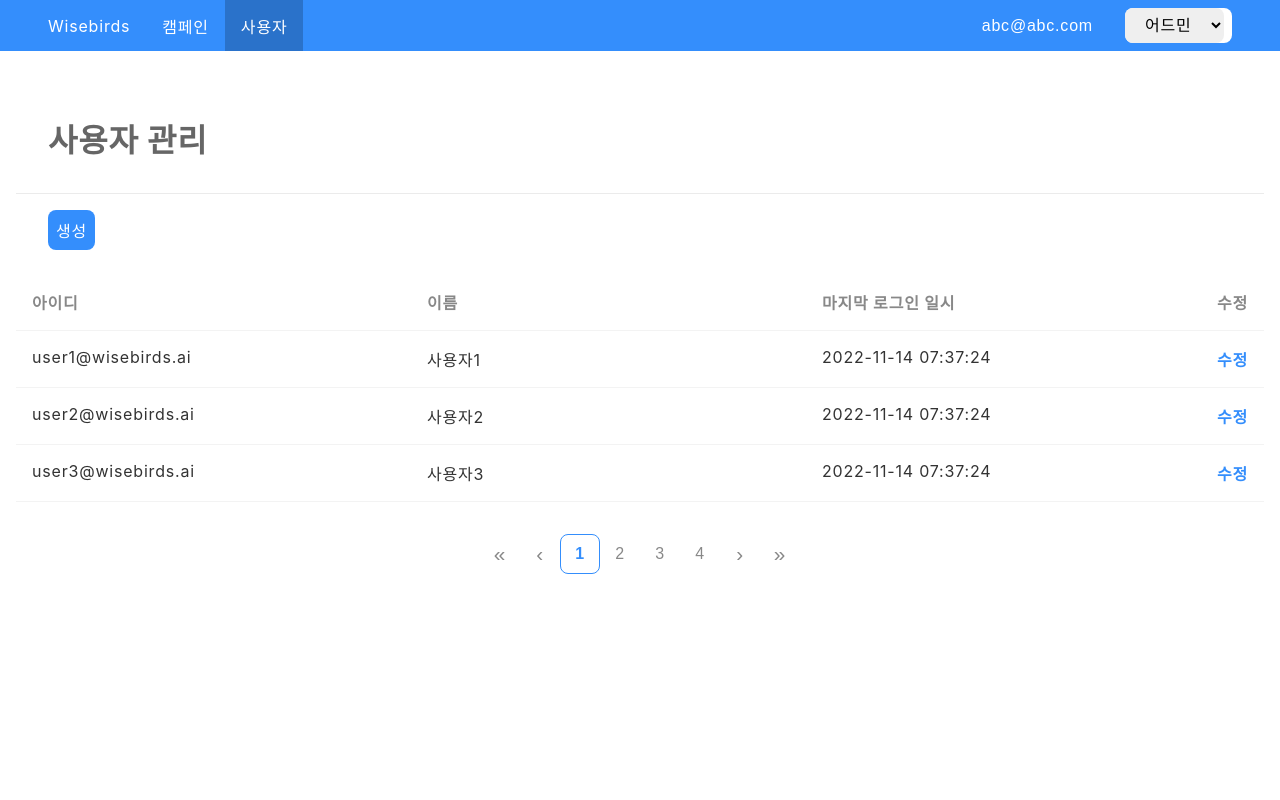
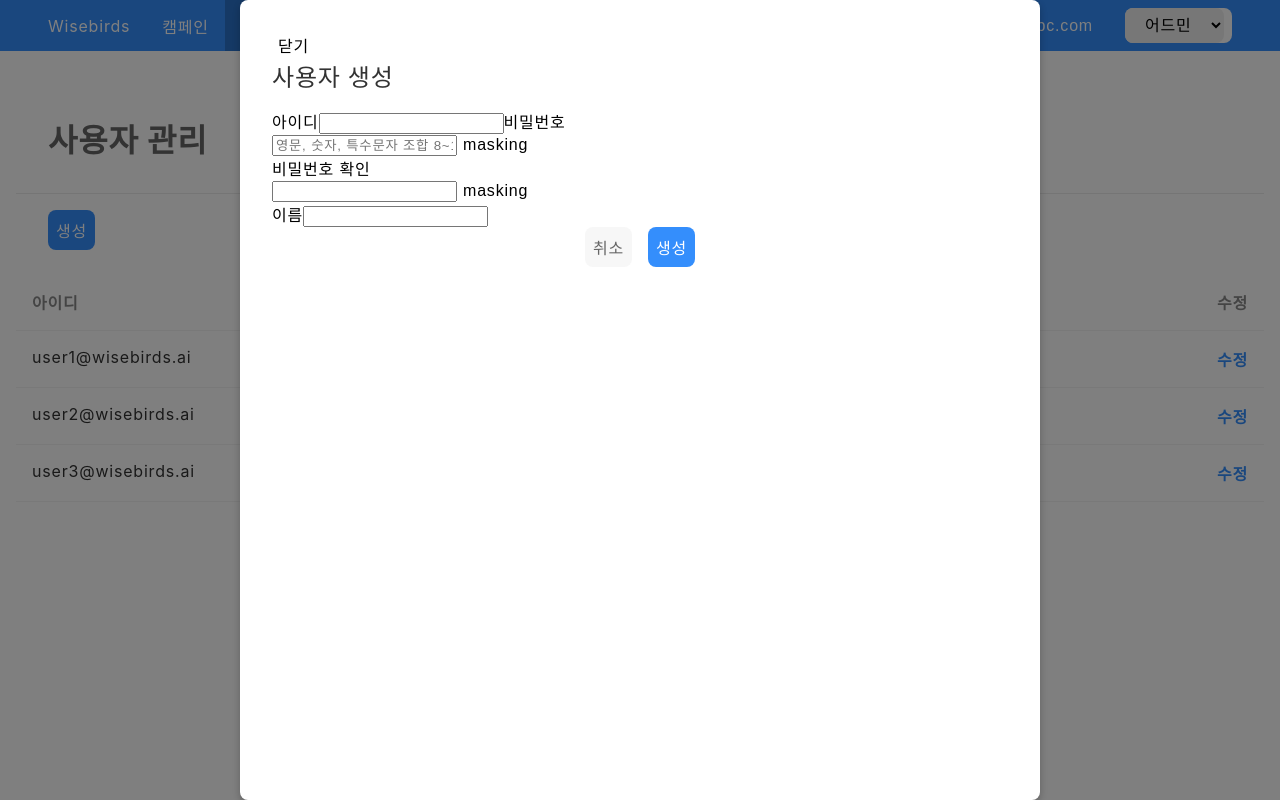
Before and after one commit to miraejang/adplatform-admin-front, a Next.js app: page /users in a window 1280 px wide. Both pictures are taken after a click on the button "생성". Built offline with nearby package versions, Linux system fonts and the light colour scheme.

Commit message:
create modal

```diff
--- /dev/null
+++ b/components/createUserForm.tsx
@@ -0,0 +1,65 @@
+import React, { useState } from "react";
+import { useForm } from "react-hook-form";
+import styled from "styled-components";
+import { BlueBtn, GrayBtn } from "../styles/buttons";
+import Modal from "./modal";
+
+interface Iprops {
+  onClose: () => void;
+}
+
+const Form = styled.form`
+  margin-top: 1rem;
+`;
+const BtnBox = styled.div`
+  display: flex;
+  justify-content: center;
+  align-items: center;
+`;
+
+const CreateUserForm = (props: Iprops) => {
+  const { register } = useForm();
+  const [onMasking, setOnMasking] = useState(true);
+
+  return (
+    <Modal onClose={props.onClose}>
+      <button onClick={props.onClose}>
+        <p>닫기</p>
+      </button>
+      <h2>사용자 생성</h2>
+      <Form>
+        <label htmlFor="id">아이디</label>
+        <input {...register} type="email" name="id" id="id" />
+        <label htmlFor="pw">비밀번호</label>
+        <div>
+          <input
+            {...register}
+            type="password"
+            name="pw"
+            id="pw"
+            placeholder="영문, 숫자, 특수문자 조합 8~15자"
+          />
+          <button>masking</button>
+        </div>
+        <label htmlFor="pw_verify">비밀번호 확인</label>
+        <div>
+          <input
+            {...register}
+            type={onMasking ? "password" : "text"}
+            name="pw_verify"
+            id="pw_verify"
+          />
+          <button onClick={() => setOnMasking(!onMasking)}>masking</button>
+        </div>
+        <label htmlFor="name">이름</label>
+        <input {...register} type="text" name="name" id="name" />
+        <BtnBox>
+          <GrayBtn onClick={props.onClose}>취소</GrayBtn>
+          <BlueBtn>생성</BlueBtn>
+        </BtnBox>
+      </Form>
+    </Modal>
+  );
+};
+
+export default CreateUserForm;
--- /dev/null
+++ b/components/modal.tsx
@@ -0,0 +1,50 @@
+import { PropsWithChildren } from "react";
+import ReactDOM from "react-dom";
+import styled from "styled-components";
+
+interface ModalProps {
+  onClose: () => void;
+}
+
+const MODAL = styled.div`
+  display: flex;
+  justify-content: center;
+  align-items: center;
+  position: fixed;
+  top: 0;
+  left: 0;
+  width: 100vw;
+  height: 100vh;
+  background-color: ${({ theme }) => theme.colors.tintBlack};
+`;
+const Content = styled.div`
+  width: 50rem;
+  height: 50rem;
+  padding: 2rem;
+  border-radius: 0.5rem;
+  background-color: #fff;
+  box-shadow: rgba(0, 0, 0, 0.24) 0px 3px 8px;
+`;
+
+const ModalOverlay = ({ children }: PropsWithChildren) => {
+  return (
+    <MODAL>
+      <Content>{children}</Content>
+    </MODAL>
+  );
+};
+
+const Modal = (props: PropsWithChildren<ModalProps>) => {
+  const selectedElement = document.getElementById("modal") as HTMLElement;
+
+  return (
+    <>
+      {ReactDOM.createPortal(
+        <ModalOverlay>{props.children}</ModalOverlay>,
+        selectedElement
+      )}
+    </>
+  );
+};
+
+export default Modal;
--- a/package.json
+++ b/package.json
@@ -18,6 +18,7 @@
     "next": "13.1.1",
     "react": "18.2.0",
     "react-dom": "18.2.0",
+    "react-hook-form": "^7.41.3",
     "styled-components": "^5.3.6",
     "typescript": "4.9.4"
   },
--- a/pages/_document.tsx
+++ b/pages/_document.tsx
@@ -30,6 +30,7 @@ export default class MyDocument extends Document {
         <Head />
         <body>
           <Main />
+          <div id="modal" />
           <NextScript />
         </body>
       </Html>
--- a/pages/users.tsx
+++ b/pages/users.tsx
@@ -1,5 +1,8 @@
+import { useState } from "react";
 import styled from "styled-components";
+import CreateUserForm from "../components/createUserForm";
 import Pagination from "../components/pagination";
+import { BlueBtn } from "../styles/buttons";
 
 const data = {
   content: [
@@ -58,6 +61,14 @@ const Head = styled.div`
 const Body = styled.div``;
 
 const Users = () => {
+  const [openModal, setOpenModal] = useState(false);
+  const modalHandler = () => {
+    setOpenModal(true);
+  };
+  const closeHanlder = () => {
+    setOpenModal(false);
+  };
+
   const dateFormat = (str: string) => {
     const date = new Date(str);
     const dateString = date
@@ -68,12 +79,8 @@ const Users = () => {
     return `${dateString} ${timeString}`;
   };
 
-  const BtnUserCreat = styled.button`
-    padding: 0.5rem;
+  const BtnUserCreat = styled(BlueBtn)`
     margin: 1rem 2rem 1.5rem;
-    border-radius: 0.5rem;
-    background-color: ${({ theme }) => theme.colors.pointBlue};
-    color: #fff;
   `;
   const BtnUserEdit = styled.button`
     padding: 0;
@@ -84,7 +91,7 @@ const Users = () => {
   return (
     <>
       <h1>사용자 관리</h1>
-      <BtnUserCreat>생성</BtnUserCreat>
+      <BtnUserCreat onClick={modalHandler}>생성</BtnUserCreat>
       <Table>
         <Head>
           <Row>
@@ -108,6 +115,7 @@ const Users = () => {
         </Body>
       </Table>
       <Pagination />
+      {openModal && <CreateUserForm onClose={closeHanlder} />}
     </>
   );
 };
--- /dev/null
+++ b/styles/buttons.tsx
@@ -0,0 +1,16 @@
+import { ReactNode } from "react";
+import styled from "styled-components";
+
+const Btn = styled.button`
+  margin: 0 0.5rem;
+  padding: 0.5rem;
+  border-radius: 0.5rem;
+`;
+export const BlueBtn = styled(Btn)`
+  background-color: ${({ theme }) => theme.colors.pointBlue};
+  color: #fff;
+`;
+export const GrayBtn = styled(Btn)`
+  background-color: #f7f7f7;
+  color: ${({ theme }) => theme.colors.txtGray};
+`;
--- a/styles/globalstyles.ts
+++ b/styles/globalstyles.ts
@@ -44,6 +44,10 @@ const GlobalStyle = createGlobalStyle`
     color: ${({ theme }) => theme.colors.txtGray};
     border-bottom: 1px solid ${({ theme }) => theme.colors.border};
   }
+  h2 {
+    font-weight: 500;
+    color: ${({ theme }) => theme.colors.txt};
+  }
 `;
 
 export default GlobalStyle;
```
Also changed, not shown: 1 other file (tests, documents, lock files or other folders).
